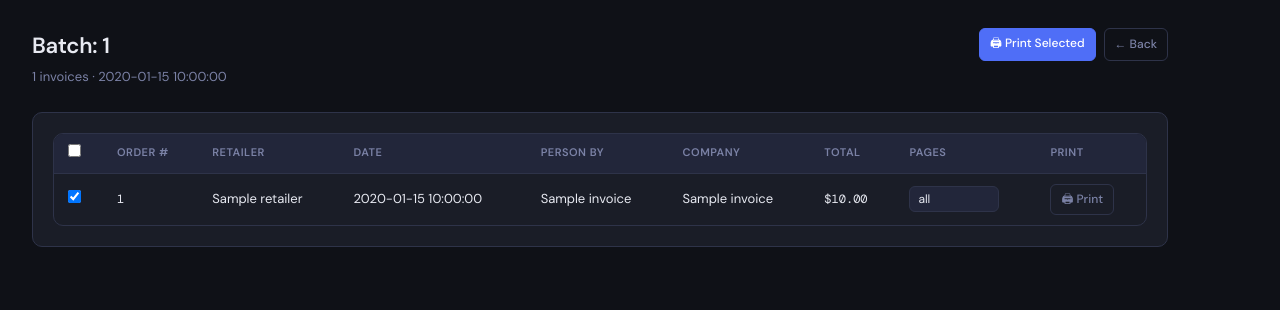
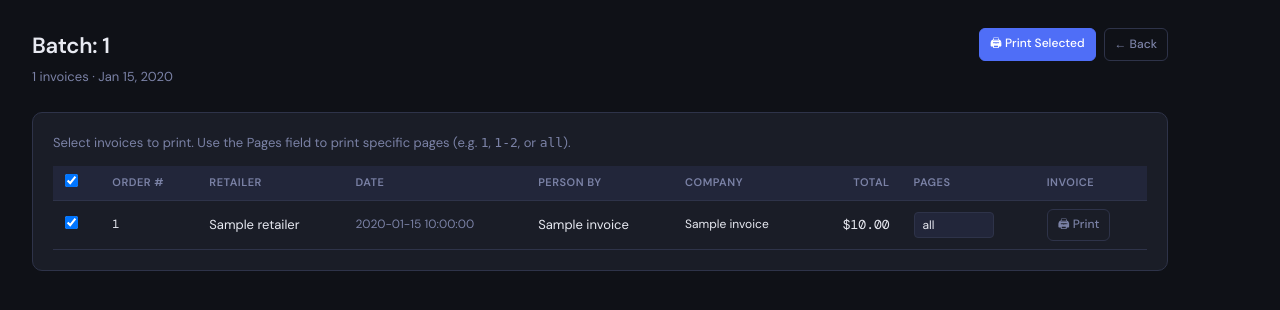
Before and after one commit to kraziers26/Computer_Reseller_Portal, a Flask app: template portal/templates/batch_detail.html in a window 1280 px wide. Shown: the top 310 px of the page. Run offline with Flask 3, Linux system fonts and the light colour scheme; the template is opened without the code that fills it: most values are stand-ins (such as "Sample title", 1, 10 or a date in 2020); parts of the project's set-up code (start-up, migrations or seed data) failed here and were passed over.

Commit message:
Update batch_detail.html

```diff
--- a/portal/templates/batch_detail.html
+++ b/portal/templates/batch_detail.html
@@ -2,7 +2,8 @@
 {% block title %}Batch {{ batch_id }} — ComputerReseller Invoices Portal{% endblock %}
 {% block content %}
 <div class="page-header page-header-row">
-  <div><h1>Batch: {{ batch_id }}</h1><p>{{ invoices|length }} invoices · {{ batch_date }}</p></div>
+  <div><h1>Batch: {{ batch_id }}</h1>
+  <p>{{ invoices|length }} invoices · {{ batch_date.strftime('%b %d, %Y') if batch_date else '' }}</p></div>
   <div class="flex gap-8">
     <button onclick="printSelected()" class="btn btn-primary btn-sm">🖨 Print Selected</button>
     <a href="{{ url_for('admin.print_batch') }}" class="btn btn-ghost btn-sm">← Back</a>
@@ -10,27 +11,45 @@
 </div>
 
 <div class="card">
-  <div class="table-wrap"><table>
-    <thead><tr>
-      <th><input type="checkbox" id="selectAll" style="width:auto"></th>
-      <th>Order #</th><th>Retailer</th><th>Date</th><th>Person By</th><th>Company</th><th>Total</th><th>Pages</th><th>Print</th>
-    </tr></thead>
+  <div style="margin-bottom:12px;font-size:13px;color:var(--muted)">
+    Select invoices to print. Use the Pages field to print specific pages (e.g. <code>1</code>, <code>1-2</code>, or <code>all</code>).
+  </div>
+  <div style="overflow-x:auto">
+    <table style="width:100%;border-collapse:collapse;font-size:13px">
+      <thead>
+        <tr style="background:var(--surface2)">
+          <th style="padding:8px 12px;font-size:11px;color:var(--muted);border-bottom:1px solid var(--border)">
+            <input type="checkbox" id="selectAll" style="width:auto" checked>
+          </th>
+          <th style="padding:8px 12px;text-align:left;font-size:11px;color:var(--muted);border-bottom:1px solid var(--border)">Order #</th>
+          <th style="padding:8px 12px;text-align:left;font-size:11px;color:var(--muted);border-bottom:1px solid var(--border)">Retailer</th>
+          <th style="padding:8px 12px;text-align:left;font-size:11px;color:var(--muted);border-bottom:1px solid var(--border)">Date</th>
+          <th style="padding:8px 12px;text-align:left;font-size:11px;color:var(--muted);border-bottom:1px solid var(--border)">Person By</th>
+          <th style="padding:8px 12px;text-align:left;font-size:11px;color:var(--muted);border-bottom:1px solid var(--border)">Company</th>
+          <th style="padding:8px 12px;text-align:right;font-size:11px;color:var(--muted);border-bottom:1px solid var(--border)">Total</th>
+          <th style="padding:8px 12px;text-align:left;font-size:11px;color:var(--muted);border-bottom:1px solid var(--border)">Pages</th>
+          <th style="padding:8px 12px;text-align:left;font-size:11px;color:var(--muted);border-bottom:1px solid var(--border)">Invoice</th>
+        </tr>
+      </thead>
       <tbody>
       {% for r in invoices %}
-    <tr>
-      <td><input type="checkbox" class="row-check" value="{{ r.transaction_id }}" style="width:auto" checked></td>
-      <td class="mono" style="font-size:12px">{{ r.order_number[:24] }}</td>
-      <td>{{ r.retailer }}</td>
-      <td>{{ r.purchase_date }}</td>
-      <td>{{ r.person_name or '—' }}</td>
-      <td>{{ r.company_name or '—' }}</td>
-      <td class="mono">${{ "{:,.2f}".format(r.price_total or 0) }}</td>
-      <td>
-        <input type="text" id="pages-{{ r.transaction_id }}" placeholder="e.g. 1-2 or all"
-               value="all" style="width:90px;padding:4px 8px;font-size:12px">
+      <tr style="border-bottom:1px solid var(--border)">
+        <td style="padding:8px 12px"><input type="checkbox" class="row-check" data-tid="{{ r.transaction_id }}" style="width:auto" checked></td>
+        <td style="padding:8px 12px;font-family:var(--mono);font-size:12px">{{ r.order_number[:24] }}</td>
+        <td style="padding:8px 12px">{{ r.retailer }}</td>
+        <td style="padding:8px 12px;font-size:12px;color:var(--muted)">{{ r.purchase_date }}</td>
+        <td style="padding:8px 12px">{{ r.person_name or '—' }}</td>
+        <td style="padding:8px 12px;font-size:12px">{{ r.company_name or '—' }}</td>
+        <td style="padding:8px 12px;text-align:right;font-family:var(--mono)">${{ "{:,.2f}".format(r.price_total or 0) }}</td>
+        <td style="padding:8px 12px">
+          <input type="text" class="pages-input" data-tid="{{ r.transaction_id }}"
+                 placeholder="all" value="all"
+                 style="width:80px;padding:4px 8px;font-size:12px;background:var(--surface2);border:1px solid var(--border);border-radius:4px;color:var(--text)">
         </td>
-      <td>
-        {% if r.invoice_file_path %}
+        <td style="padding:8px 12px">
+          {% if r.invoice_file_path and r.invoice_file_path.startswith('http') %}
+            <a href="{{ r.invoice_file_path }}" target="_blank" class="btn btn-ghost btn-sm">🔗 Open</a>
+          {% elif r.invoice_file_path %}
             <a href="{{ url_for('admin.print_invoice', tid=r.transaction_id) }}" target="_blank" class="btn btn-ghost btn-sm">🖨 Print</a>
           {% else %}
             <span style="color:var(--hint);font-size:12px">No PDF</span>
@@ -38,8 +57,12 @@
         </td>
       </tr>
       {% endfor %}
+      {% if not invoices %}
+      <tr><td colspan="9" style="padding:32px;text-align:center;color:var(--muted)">No invoices in this batch.</td></tr>
+      {% endif %}
       </tbody>
-  </table></div>
+    </table>
+  </div>
 </div>
 
 <script>
@@ -49,12 +72,17 @@ document.getElementById('selectAll').addEventListener('change', function(){
 
 function printSelected() {
   const checked = [...document.querySelectorAll('.row-check:checked')];
-  if (!checked.length) { alert('Select at least one invoice.'); return; }
+  if (!checked.length) { alert('Select at least one invoice to print.'); return; }
   checked.forEach(cb => {
-    const tid = cb.value;
-    const pages = document.getElementById('pages-' + tid)?.value || 'all';
-    const url = '/admin/print-invoice/' + tid + '?pages=' + encodeURIComponent(pages);
-    window.open(url, '_blank');
+    const tid = cb.dataset.tid;
+    const pagesEl = document.querySelector(`.pages-input[data-tid="${tid}"]`);
+    const pages = pagesEl ? pagesEl.value.trim() || 'all' : 'all';
+    // Find the invoice link for this row
+    const row = cb.closest('tr');
+    const link = row.querySelector('a[href]');
+    if (link) {
+      window.open(link.href, '_blank');
+    }
   });
 }
 </script>
```
Lines whose indentation alone changed are shown as unchanged.
